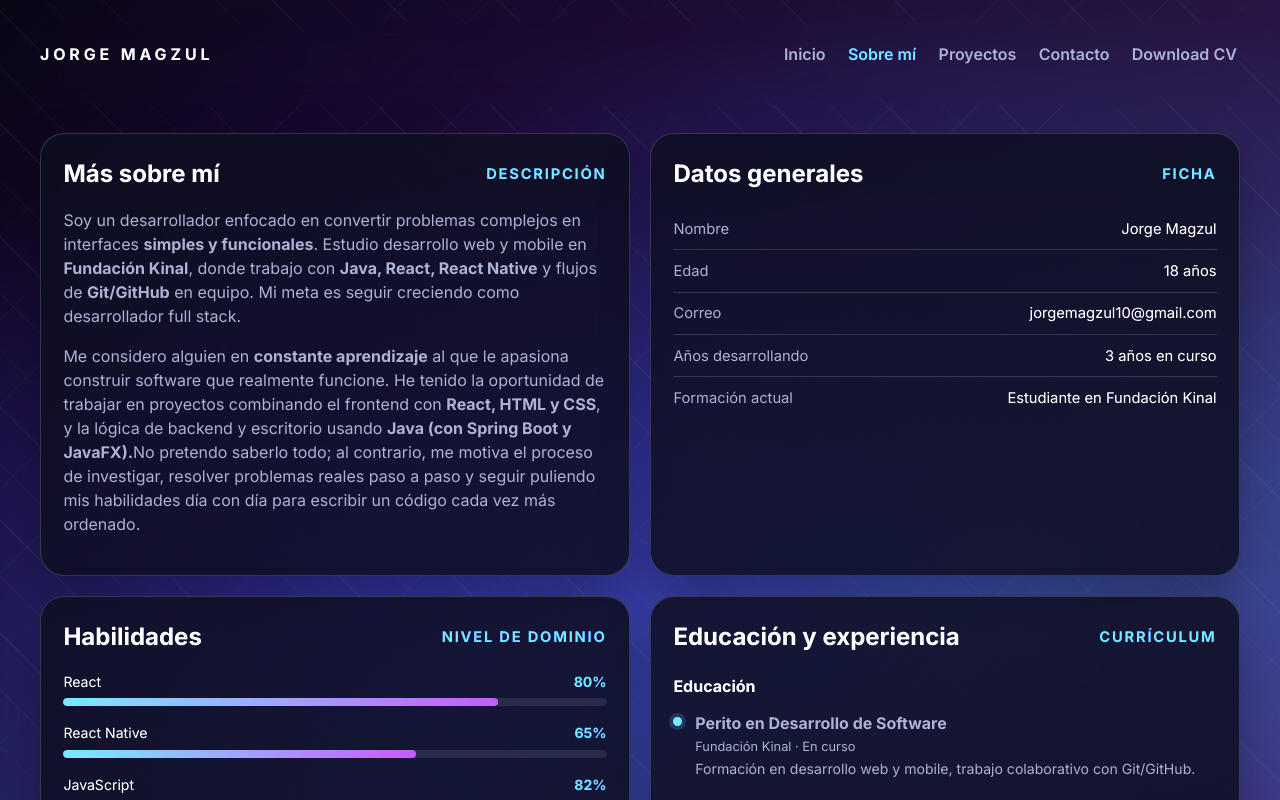
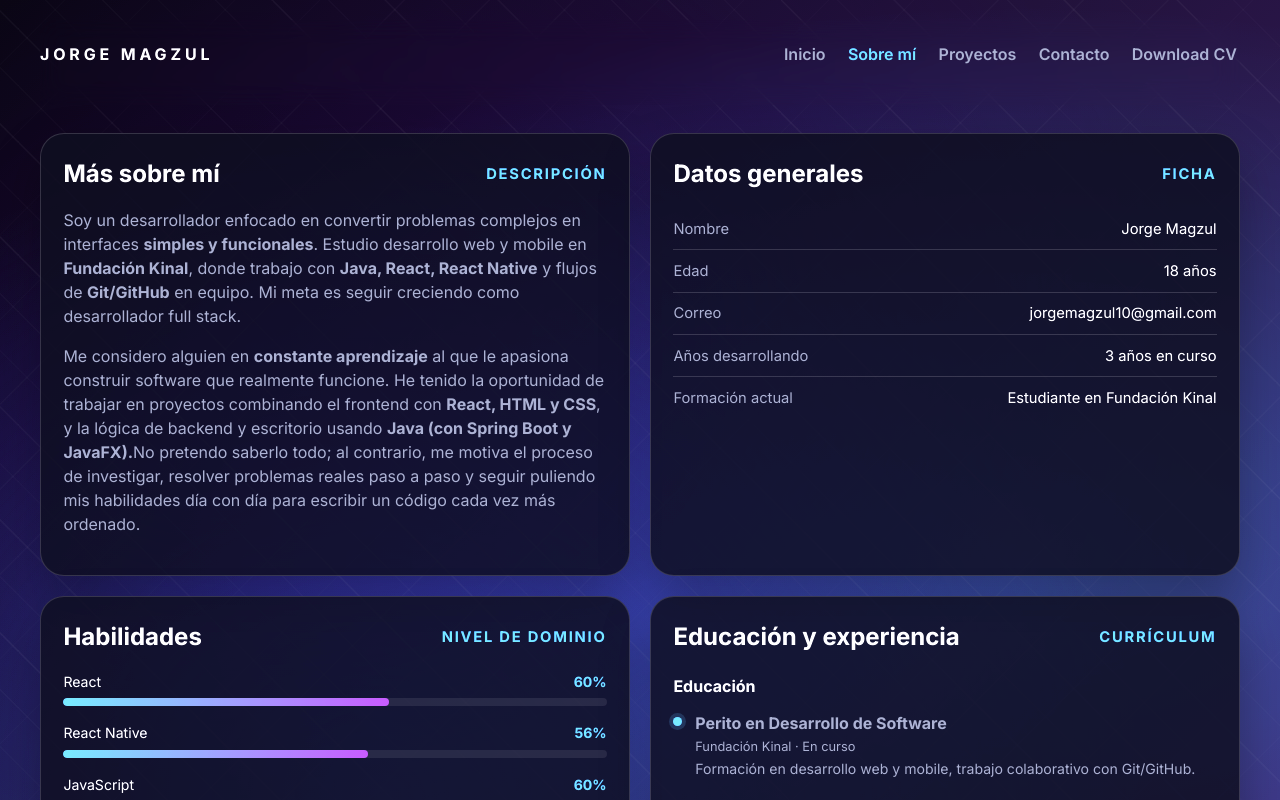
Before and after one commit to jmagzul-2024029/Portafolio_Digital, a React (Vite) app: page /sobre-mi in a window 1280 px wide. Shown: the top 800 px of the page. Built offline with nearby package versions, Linux system fonts and the light colour scheme.

Commit message:
feat: Se hacen ajustes de diseño y estadísticas

```diff
--- a/src/features/projects/components/ProjectCard.jsx
+++ b/src/features/projects/components/ProjectCard.jsx
@@ -8,9 +8,7 @@ function ProjectCard({ project }) {
             <div className="project-card__image">
                 {imageFailed ? (
                     <p className="project-card__placeholder">
-                        Agrega tu captura en
-                        <br />
-                        /public{project.image}
+                        Imagen-proyecto
                     </p>
                 ) : (
                     <img
--- a/src/shared/data/skills.js
+++ b/src/shared/data/skills.js
@@ -1,11 +1,11 @@
 /* Nivel de la barra para las habilidades de 0-100 */
 const skills = [
-    { name: 'React', level: 80 },
-    { name: 'React Native', level: 65 },
-    { name: 'JavaScript', level: 82 },
-    { name: 'Vite', level: 78 },
-    { name: 'Node.js', level: 60 },
-    { name: 'CSS / UI Design', level: 75 },
+    { name: 'React', level: 60 },
+    { name: 'React Native', level: 56 },
+    { name: 'JavaScript', level: 60 },
+    { name: 'Vite', level: 60 },
+    { name: 'Node.js', level: 50 },
+    { name: 'CSS / UI Design', level: 70 },
     { name: 'Git & GitHub', level: 78 },
     { name: 'Java', level: 70 },
 ]
```
